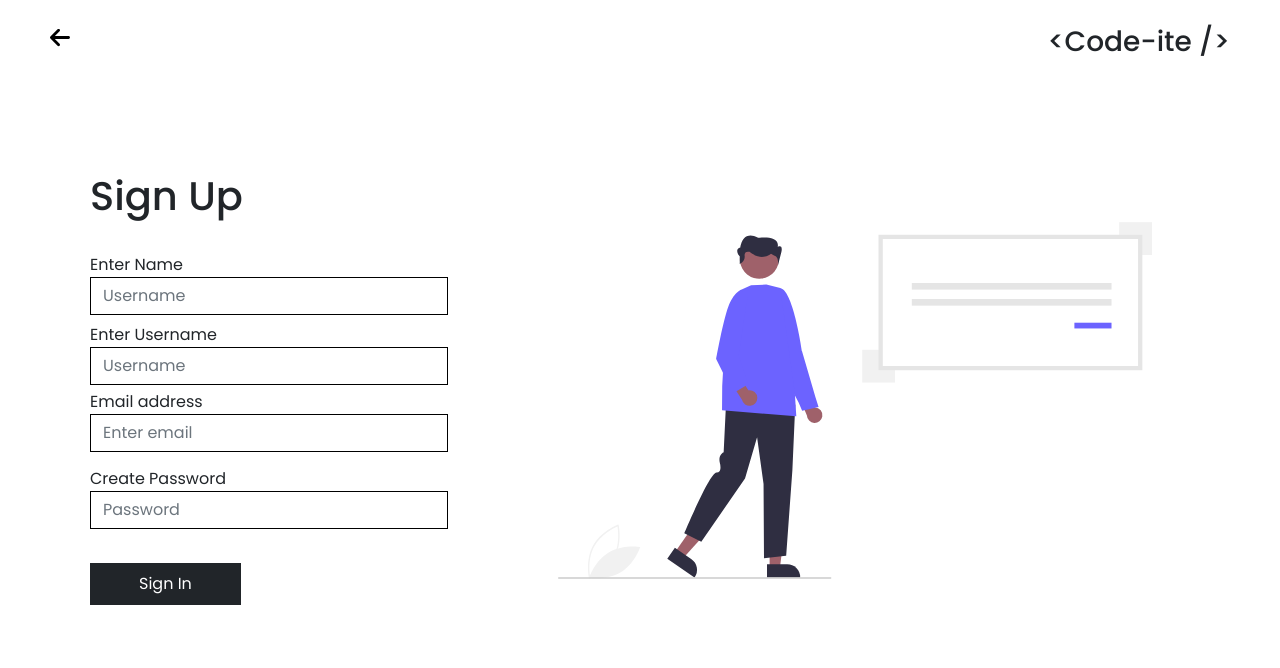
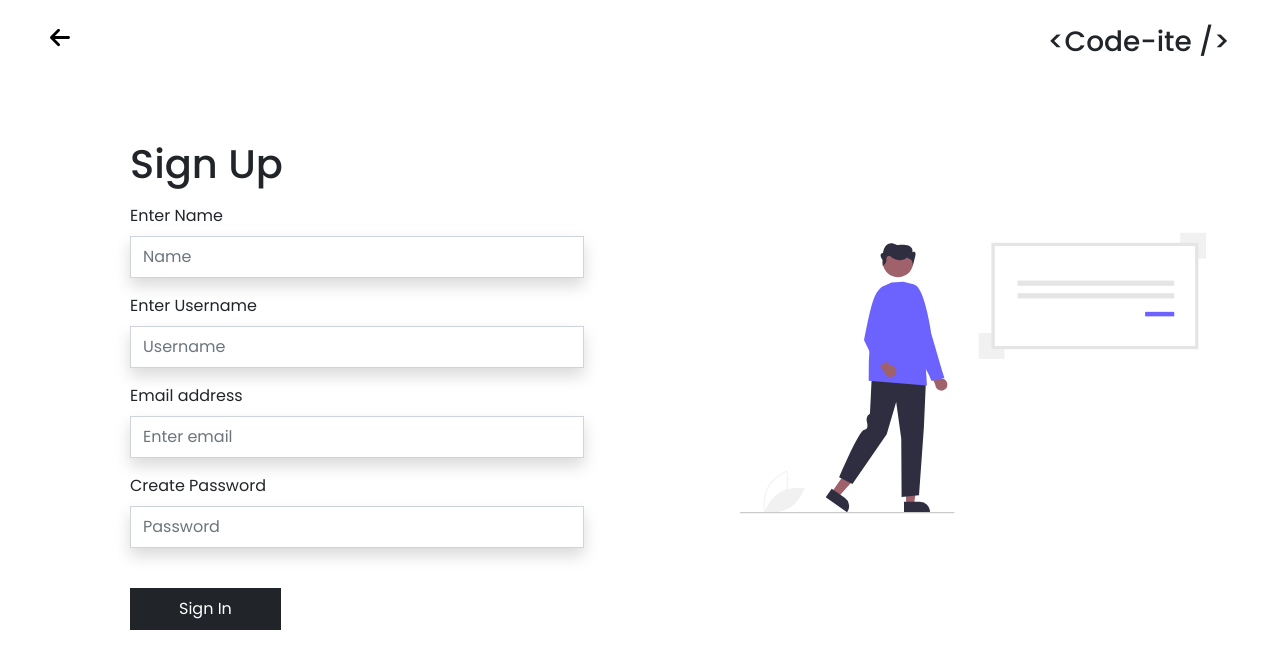
Before and after one commit to namankhare/code-ite, a React (Create React App) app in the folder client/: page /signup in a window 1280 px wide. Shown: the top 668 px of the page. Built offline with nearby package versions, Linux system fonts and the light colour scheme.

Commit message:
UI for Login and Signup

```diff
--- a/client/src/assets/css/Login.css
+++ /dev/null
@@ -1,35 +0,0 @@
-.leftSec {
-  width: 40%;
-  padding: 50px;
-  margin: 30px 40px;
-}
-
-.form-control {
-  border-radius: 0;
-  border: 1px solid black;
-  /* width: 80%; */
-  /* margin-right: auto; */
-  /* max-width: 100%; */
-}
-.login-button:focus {
-  box-shadow: none;
-}
-
-.login-button:hover {
-  border: 1px solid #212529;
-  color: #212529;
-  background-color: #fff;
-}
-
-.alert {
-  text-align: center;
-  font-size: 15px;
-}
-
-@media screen and (max-width: 768px) {
-  .leftSec {
-    padding: 0;
-    width: 80%;
-    margin: 30px auto;
-  }
-}
--- a/client/src/components/Header.js
+++ b/client/src/components/Header.js
@@ -49,11 +49,11 @@ const Header = () => {
               </ul>
               {/* collab icons */}
               <CollaborationIcons />
-              <form className="d-flex">
-                <Link to="/login">
+              <form className="d-flex ">
+                <Link to="/login" className="me-4 ">
                   <button
                     type="button"
-                    className="btn btn-outline-dark text-nowrap px-4 py-2 mx-4 rounded-0"
+                    className="btn btn-outline-dark text-nowrap px-4  py-2 rounded-0"
                   >
                     Login
                   </button>
@@ -61,7 +61,7 @@ const Header = () => {
                 <Link to="/signup">
                   <button
                     type="button"
-                    className="btn btn-dark px-4 py-2 text-nowrap mx-1 rounded-0"
+                    className="btn btn-dark text-nowrap px-4  py-2    rounded-0"
                   >
                     Sign Up
                   </button>
--- a/client/src/core/Login.js
+++ b/client/src/core/Login.js
@@ -1,7 +1,6 @@
 import React, { useRef, useState, useContext } from "react";
 import axios from "axios";
 import { API } from "../backend";
-import "../assets/css/Login.css";
 import backArrow from "../assets/svg/backArrow.svg";
 import poster from "../assets/svg/poster.svg";
 import { Link } from "react-router-dom";
@@ -51,31 +50,34 @@ const Login = () => {
         </Link>
         <h3>{"<Code-ite />"}</h3>
       </nav>
-      <div className="container-fluid d-flex p-0 m-0">
-        <div className="leftSec ">
+      <div className="container">
+      <div className="container-fluid d-flex pt-4 mt-4" >
+        <div className="px- mx-5 pt-5" style={{ "width": "60%" }}>
           <form className="LoginForm" style={{ "paddingTop": "30px" }}>
             <h1 className=" fs-2">Login</h1>
-            <div className="form-group-1" style={{ "padding": "25px 0 5px 0" }}>
-              <label htmlFor="exampleInputEmail1" className="py-2"  >Email address</label>
+            <div className="mb-3 " >
+              <label htmlFor="InputEmail" className="no-textwrap py-2"  >Email address</label>
               <input
                 type="email"
-                className="form-control"
-                id="exampleInputEmail1"
+                className="form-control mt-1 py-2 rounded-0  shadow bg-body rounded"
+                id="InputEmail"
                 aria-describedby="emailHelp"
                 placeholder="Enter email"
                 ref={email}
               />
             </div>
-            <div className="form-group-2" style={{ "padding": "5px 0 10px 0" }}>
-              <label htmlFor="exampleInputPassword1">Password</label>
+            <div className="mb-4 " >
+              <label htmlFor="InputPassword" className="no-textwrap py-2"  >Password</label>
               <input
                 type="password"
-                className="form-control"
-                id="exampleInputPassword1"
+                className="form-control mt-1 py-2 rounded-0 shadow bg-body rounded"
+                id="InputPassword"
+                aria-describedby="passwordHelp"
                 placeholder="Password"
                 ref={password}
               />
             </div>
+
             <div className="rightSec justify-content-start" >
               <input
                 type="button"
@@ -83,19 +85,19 @@ const Login = () => {
                   loginReq();
                 }}
                 value="Login"
-                className="btn btn-dark m-4 ms-0 px-5 py-2 login-button"
+                className=" btn btn-dark m-4 ms-0 px-5 py-2 "
                 style={{ borderRadius: 0 }}
               />
             </div>
-            {/* <input type="button" onClick={() => { testdetails() }} /> */}
           </form>
-          <h3 className="alert">{login}</h3>
+          <h3 className=" fs-6 text-center ">{login}</h3>
         </div>
-        <div className="justify-content-center d-none d-md-block">
+        <div className="justify-content-center d-none d-md-block mx-5 px-5 pt-5">
           <img src={poster} alt="back" width='80%' height='100%' style={{ marginLeft: '20px' }} />
         </div>
       </div >
     </div >
+    </div>
   );
 };
 
--- a/client/src/core/Signup.js
+++ b/client/src/core/Signup.js
@@ -1,5 +1,4 @@
 import React, { useRef } from 'react'
-import "../assets/css/Login.css";
 import LoginPoster from "../assets/svg/Login-poster.svg";
 import backArrow from "../assets/svg/backArrow.svg";
 import { Link } from "react-router-dom";
@@ -50,36 +49,37 @@ const Signup = () => {
         </Link>
         <h3>{"<Code-ite />"}</h3>
       </nav>
-      <div className="container-fluid d-flex p-0 m-0">
-        <div className="leftSec">
+      <div className="container">
+        <div className="container-fluid d-flex p-0 m-0" >
+          <div className=" mx-5 pt-5"style={{ "width": "70%" }} >
             <form className="LoginForm">
               <h1>Sign Up</h1>
-            <div className="form-group-1 pb-0" style={{ "padding": "25px 0 5px 0" }}>
-              <label htmlFor="exampleInputEmail1" >Enter Name</label>
-              <input type="text" className="form-control" placeholder="Username" aria-label="Username" aria-describedby="basic-addon1" ref={nameRef} />
+              <div className="form-group-1  mb-3 mt-3" >
+                <label htmlFor="InputName" >Enter Name</label>
+                <input type="text" className="form-control mt-2 py-2 rounded-0  shadow bg-body rounded" placeholder="Name" aria-label="Name" aria-describedby="basic-addon1" ref={nameRef} />
               </div>
-            <div className="form-group-1 pt-2" >
-              <label htmlFor="exampleInputEmail1" >Enter Username</label>
-              <input type="text" className="form-control" placeholder="Username" aria-label="Username" aria-describedby="basic-addon1" ref={usernameRef} />
+              <div className="form-group-1 mb-3" >
+                <label htmlFor="InputUsername" >Enter Username</label>
+                <input type="text" className="form-control mt-2 py-2 rounded-0  shadow bg-body rounded" placeholder="Username" aria-label="Username" aria-describedby="basic-addon1" ref={usernameRef} />
               </div>
-            <div className="form-group-2" style={{ "padding": "5px 0 10px 0" }}>
-              <label htmlFor="exampleInputEmail1" >Email address</label>
+              <div className="form-group-2 mb-3">
+                <label htmlFor="InputEmail" >Email address</label>
                 <input
                   type="email"
-                className="form-control"
-                id="exampleInputEmail1"
+                  className="form-control mt-2 py-2 rounded-0  shadow bg-body rounded"
+                  id="InputEmail"
                   aria-describedby="emailHelp"
                   placeholder="Enter email"
                   ref={emailidRef}
 
                 />
               </div>
-            <div className="form-group-2" style={{ "padding": "5px 0 10px 0" }}>
-              <label htmlFor="exampleInputPassword1">Create Password</label>
+              <div className="form-group-2 mb-3" >
+                <label htmlFor="InputPassword">Create Password</label>
                 <input
                   type="password"
-                className="form-control"
-                id="exampleInputPassword1"
+                  className="form-control mt-2 py-2 rounded-0  shadow bg-body rounded"
+                  id="InputPassword"
                   placeholder="Password"
                   ref={passwordRef}
 
@@ -96,12 +96,14 @@ const Signup = () => {
                   style={{ borderRadius: 0 }}
                 />
               </div>
-            {/* <input type="button" onClick={() => { testdetails() }} /> */}
+
             </form>
-          {/* <h3 className="alert">{login}</h3> */}
           </div>
-        <div className="justify-content-center d-none d-md-block">
-          <img src={LoginPoster} alt="back" width='80%' height="100%" style={{ marginLeft: '20px' }} />
+
+
+        <div className="d-none d-md-block ms-5">
+          <img src={LoginPoster} alt="" width='90%' height="100%" style={{ marginLeft: '60px' }} />
+        </div>
       </div>
     </div>
     </div>
```
Also changed, not shown: 2 other files (tests, documents, lock files or other folders). Lines whose indentation alone changed are shown as unchanged.
